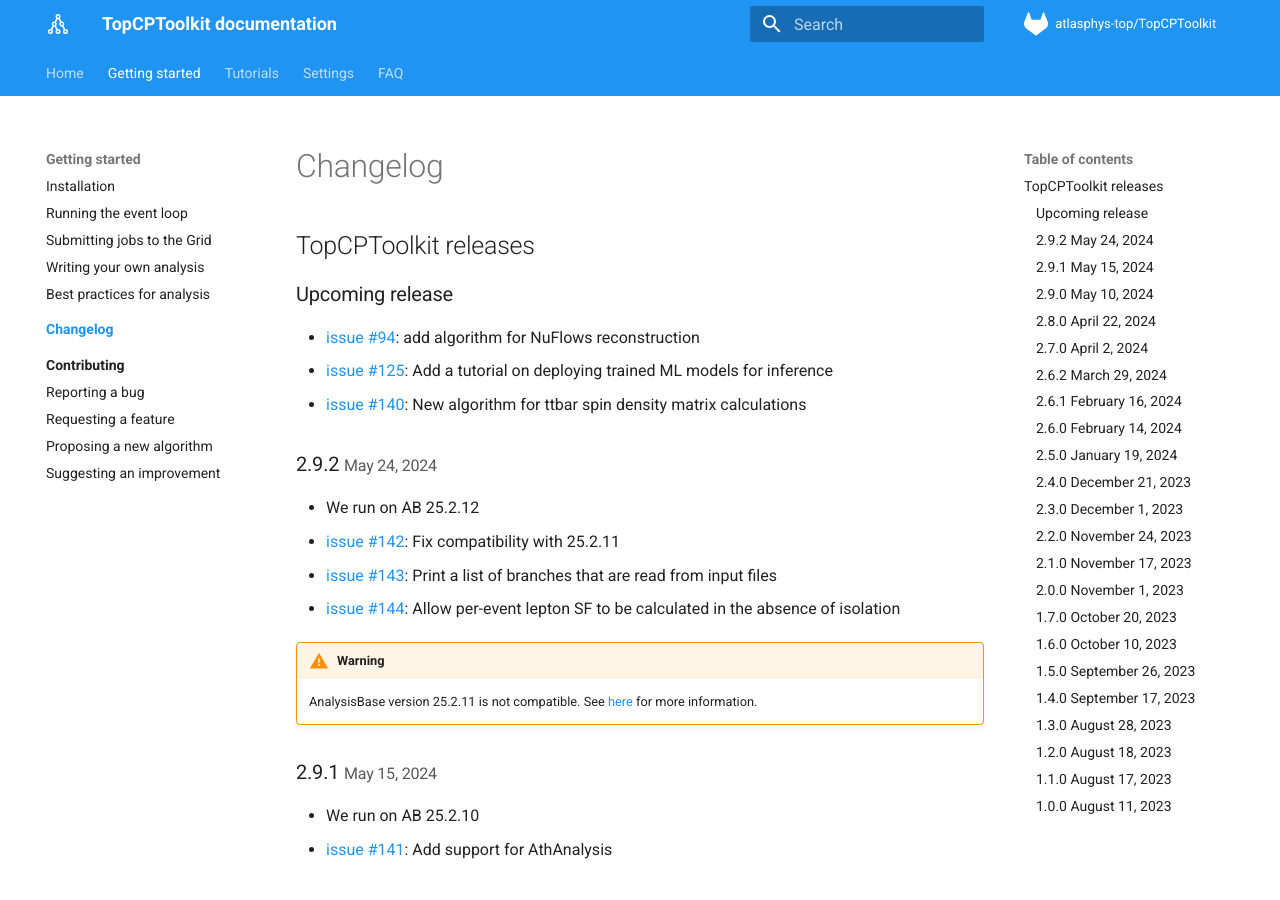
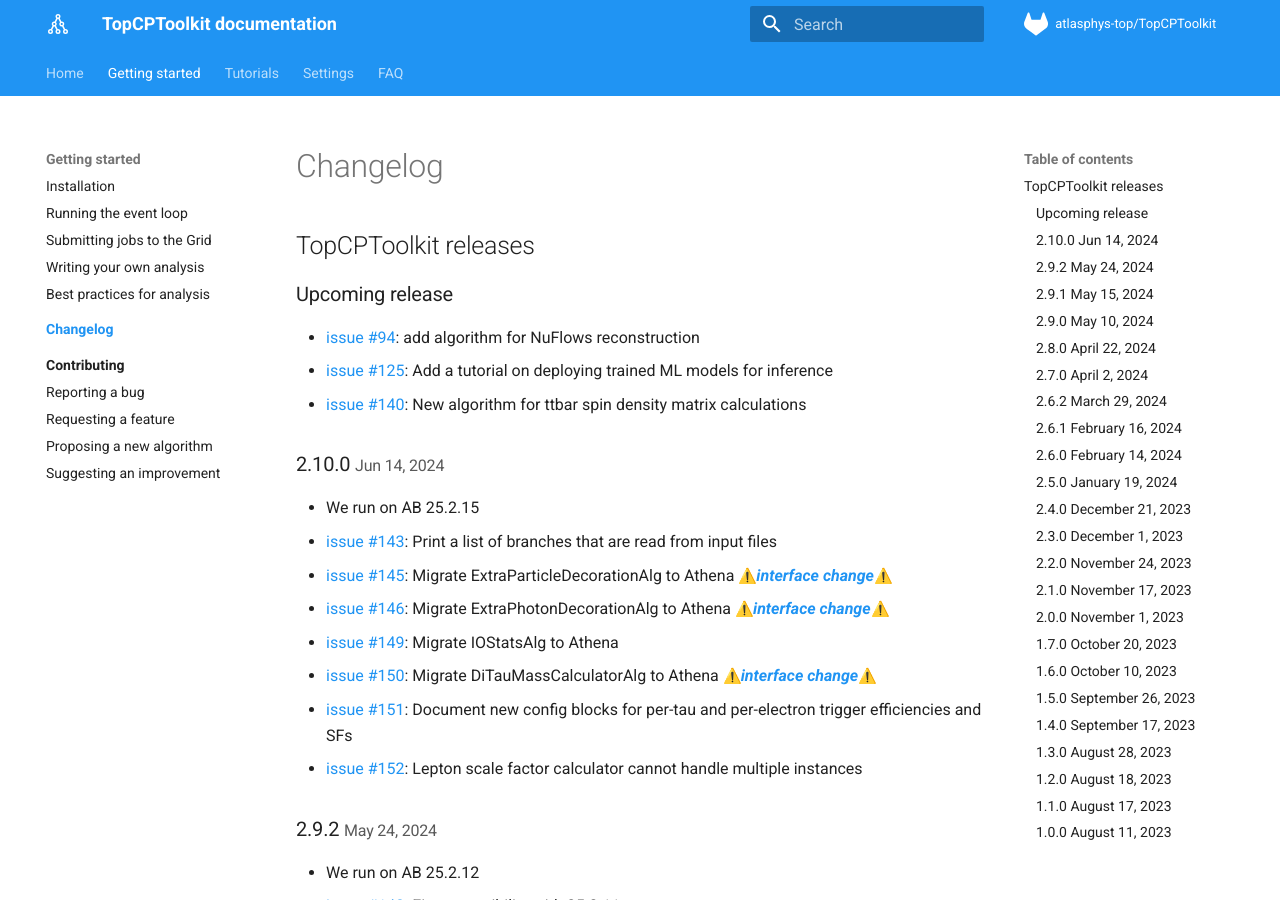
Before and after one commit to SuperNova76/TopCPToolKit, an MkDocs documentation site: the page built from docs/changelog/index.md, in a window 1280 px wide and 900 px high. Built offline with MkDocs 1.6.1 and Material for MkDocs 9.7.7, drawn with Linux system fonts in a browser that asks for light colours; emoji names are drawn with the system emoji font.

Commit message:
Update change log for v2.10.0

```diff
--- a/docs/changelog/index.md
+++ b/docs/changelog/index.md
@@ -6,6 +6,16 @@
 - [issue #94](https://gitlab.cern.ch/atlasphys-top/reco/TopCPToolkit/-/issues/94): add algorithm for NuFlows reconstruction
 - [issue #125](https://gitlab.cern.ch/atlasphys-top/reco/TopCPToolkit/-/issues/125): Add a tutorial on deploying trained ML models for inference
 - [issue #140](https://gitlab.cern.ch/atlasphys-top/reco/TopCPToolkit/-/issues/140): New algorithm for ttbar spin density matrix calculations
+
+### 2.10.0 <small>Jun 14, 2024</small>
+- We run on AB 25.2.15
+- [issue #143](https://gitlab.cern.ch/atlasphys-top/reco/TopCPToolkit/-/issues/143): Print a list of branches that are read from input files
+- [issue #145](https://gitlab.cern.ch/atlasphys-top/reco/TopCPToolkit/-/issues/145): Migrate ExtraParticleDecorationAlg to Athena :warning:[***interface change***](../settings/experimental.md#extraparticledecorationconfig-no_entry):warning:
+- [issue #146](https://gitlab.cern.ch/atlasphys-top/reco/TopCPToolkit/-/issues/146): Migrate ExtraPhotonDecorationAlg to Athena :warning:[***interface change***](../settings/experimental.md#extraphotondecorationconfig-no_entry):warning:
+- [issue #149](https://gitlab.cern.ch/atlasphys-top/reco/TopCPToolkit/-/issues/149): Migrate IOStatsAlg to Athena
+- [issue #150](https://gitlab.cern.ch/atlasphys-top/reco/TopCPToolkit/-/issues/150): Migrate DiTauMassCalculatorAlg to Athena :warning:[***interface change***](../settings/reconstruction.md#ditaumassblock):warning:
+- [issue #151](https://gitlab.cern.ch/atlasphys-top/reco/TopCPToolkit/-/issues/151): Document new config blocks for per-tau and per-electron trigger efficiencies and SFs
+- [issue #152](https://gitlab.cern.ch/atlasphys-top/reco/TopCPToolkit/-/issues/152): Lepton scale factor calculator cannot handle multiple instances
 
 ### 2.9.2 <small>May 24, 2024</small>
 - We run on AB 25.2.12
```
